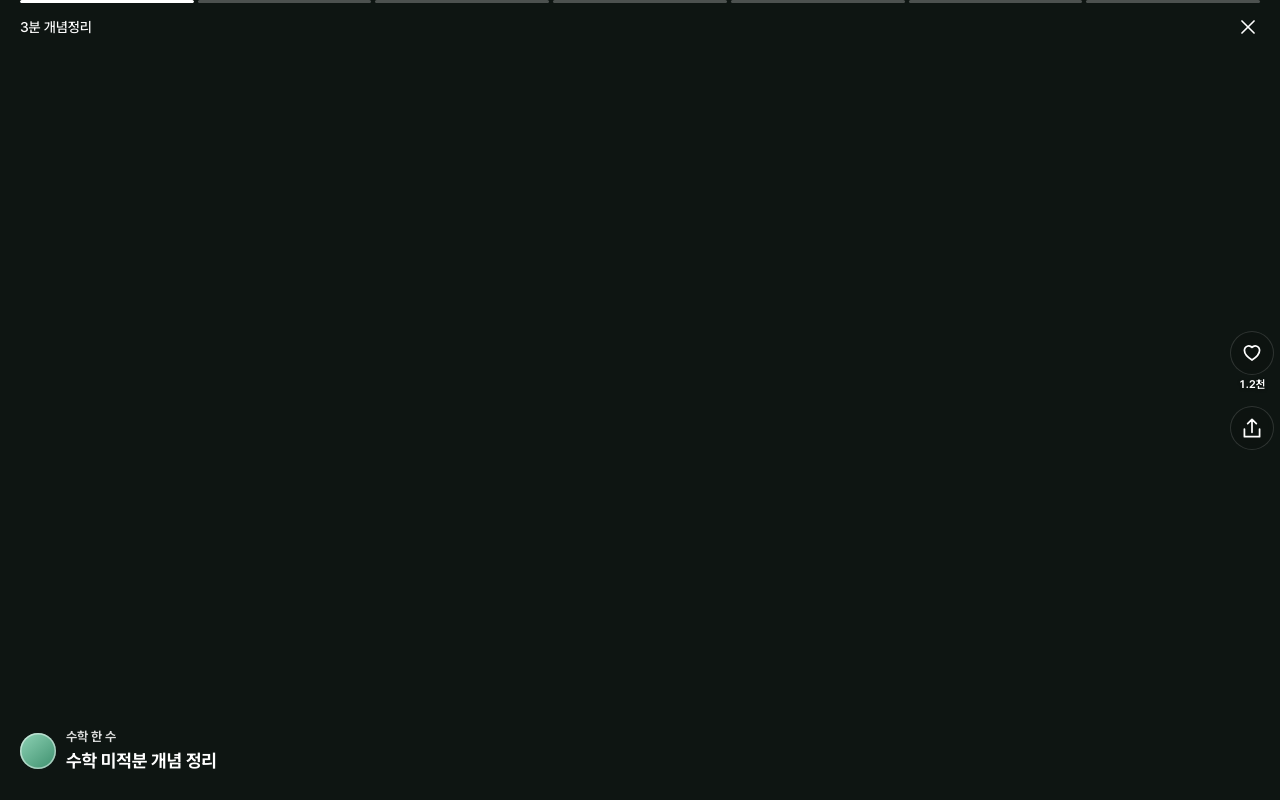
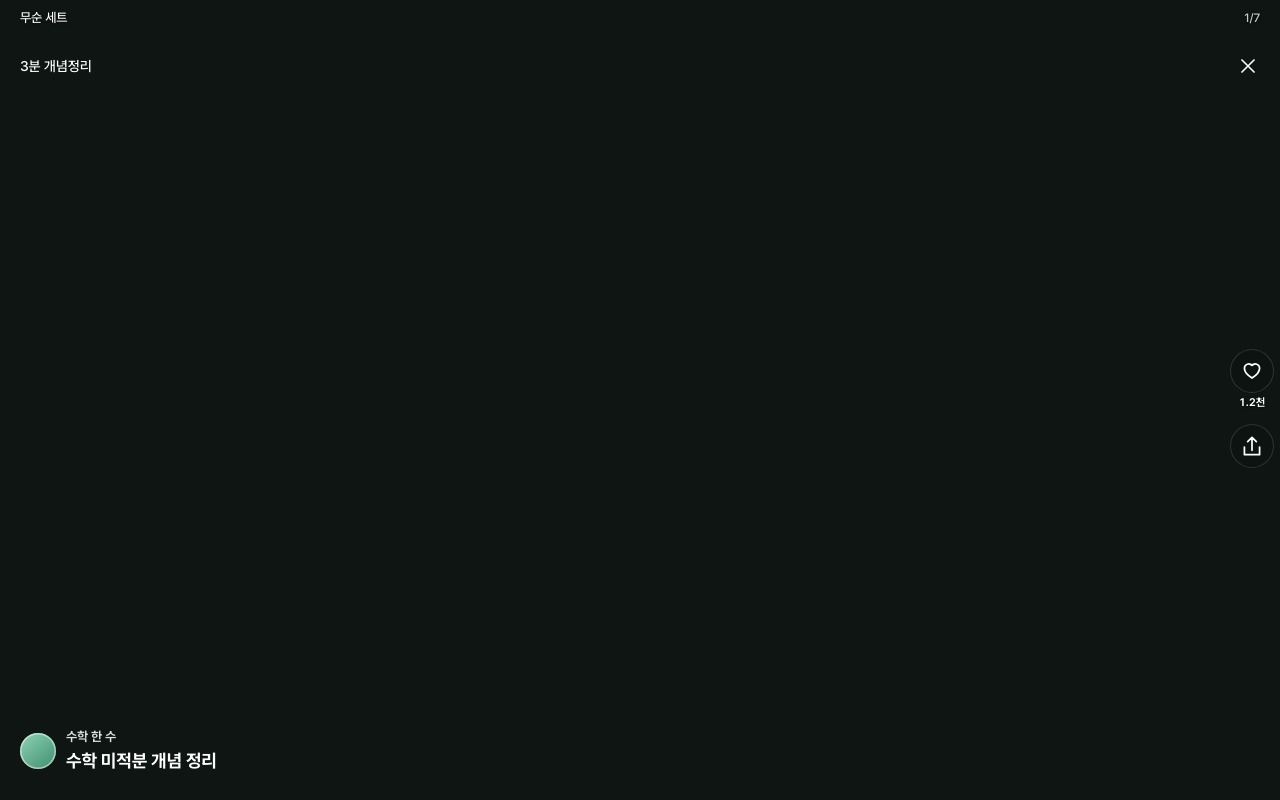
Before and after one commit to shortgong/shortgong-FE, a React (Vite) app: page /watch in a window 1280 px wide. Built offline with nearby package versions, Linux system fonts and the light colour scheme.

Commit message:
feat(watch): 상단 위치 텍스트 표시로 진행 바 대체

```diff
--- a/src/screens/WatchScreen.css
+++ b/src/screens/WatchScreen.css
@@ -29,7 +29,7 @@
   display: flex;
   flex-direction: column;
   height: 100%;
-  padding: calc(var(--safe-top) - 26px) 0 calc(var(--safe-bottom) + 8px);
+  padding: 8px 0 calc(var(--safe-bottom) + 8px);
   scroll-snap-align: start;
   scroll-snap-stop: always;
   /* 비활성 슬라이드는 클릭/포커스가 새지 않게 한다 (스테이지는 계속 드래그 가능) */
@@ -64,48 +64,13 @@
   min-height: 0;
 }
 
-/* ---------- 상단: 세그먼트 진행바 + 태그 ---------- */
+/* ---------- 상단: 태그 칩 ---------- */
 .slide__top {
   flex: none;
   padding: 0 var(--gutter);
 }
 
-.slide__bars {
-  display: flex;
-  gap: 4px;
-  margin-bottom: 12px;
-}
 
-.slide__bars > span {
-  position: relative;
-  flex: 1;
-  height: 2.5px;
-  overflow: hidden;
-  border-radius: var(--r-pill);
-  background: rgba(255, 255, 255, 0.26);
-}
-
-.slide__bars > span.is-done {
-  background: rgba(255, 255, 255, 0.72);
-}
-
-.slide__bars > span > i {
-  position: absolute;
-  inset: 0;
-  background: #fff;
-  transform-origin: left center;
-  animation: seg-fill linear forwards;
-  border-radius: var(--r-pill);
-}
-
-@keyframes seg-fill {
-  from {
-    transform: scaleX(0);
-  }
-  to {
-    transform: scaleX(1);
-  }
-}
 
 .slide__head {
   display: flex;
@@ -120,7 +85,7 @@
   width: 44px;
   height: 44px;
   flex: none;
-  margin: -10px -10px -10px 0;
+  margin: 0 -10px 0 0;
   border-radius: var(--r-pill);
   color: #fff;
   transition: background-color var(--dur) var(--ease);
@@ -306,53 +271,29 @@
   white-space: nowrap;
 }
 
-/* ---------------- 학습 세트 모드 ---------------- */
-/* 세트바는 절대위치가 아니라 흐름에 둔다 — 스테이지와 겹칠 여지가 생기지 않는다 */
-.watch__setbar {
+/* ---------------- 상단 위치 표시 ---------------- */
+/* 세트/무순 공통. 세그먼트 진행바를 대체하며 흐름에 둬서 스테이지와 겹치지 않는다. */
+.watch__pos {
   flex: none;
-  display: grid;
-  grid-template-columns: auto 1fr;
+  display: flex;
   align-items: center;
   gap: 10px;
   padding: calc(var(--safe-top) - 26px + 8px) var(--gutter) 8px;
   color: #fff;
 }
 
-.watch__setExit {
-  display: inline-flex;
-  align-items: center;
-  gap: 2px;
-  height: 34px;
-  padding: 0 10px 0 6px;
-  border-radius: var(--r-pill);
-  background: rgba(12, 18, 15, 0.4);
-  backdrop-filter: blur(4px);
-  color: #fff;
-}
-
-.watch__setInfo {
-  display: flex;
-  align-items: baseline;
-  justify-content: space-between;
-  gap: 8px;
+.watch__posLabel {
+  flex: 1;
   min-width: 0;
-}
-
-.watch__setName {
   overflow: hidden;
   text-overflow: ellipsis;
   white-space: nowrap;
   text-shadow: 0 1px 3px rgba(0, 0, 0, 0.55);
 }
 
-.watch__setCount {
+.watch__posCount {
   flex: none;
+  font-variant-numeric: tabular-nums;
   color: rgba(255, 255, 255, 0.78);
   text-shadow: 0 1px 3px rgba(0, 0, 0, 0.55);
 }
-
-
-/* 세트바가 이미 자리를 차지하므로 스테이지 쪽 상단 여백은 줄인다 */
-.watch__stage--set .slide {
-  padding-top: 2px;
-}
--- a/src/screens/WatchScreen.tsx
+++ b/src/screens/WatchScreen.tsx
@@ -7,7 +7,8 @@ import { useShortScroller } from '../hooks/useShortScroller';
 import { useStore } from '../store/context';
 import './WatchScreen.css';
 
-const SEGMENT_MS = 5200;
+/* 세트에 속하지 않은 일반 피드 라벨 */
+const FREE_FEED_LABEL = '무순 세트';
 
 export function WatchScreen() {
   const navigate = useNavigate();
@@ -51,23 +52,27 @@ export function WatchScreen() {
 
   return (
     <div className="watch">
-      {studySet && (
-        <header className="watch__setbar">
+      {/* 상단 위치 표시는 세트/무순 공통. 왼쪽=무엇을 보고 있는지, 오른쪽=몇 번째 중 몇 번째 */}
+      <header
+        className="watch__pos"
+        aria-label={`${studySet ? studySet.title : FREE_FEED_LABEL} ${index + 1}번째, 전체 ${shorts.length}번째`}
+      >
+        {studySet && (
           <button type="button" className="watch__setExit" onClick={() => navigate('/explore')} aria-label="탐색으로">
             <Icon name="back" size={20} />
           </button>
-          <div className="watch__setInfo">
-            <p className="t-label-plain watch__setName">{studySet.title}</p>
-            <p className="t-caption-plain watch__setCount">
-              {Math.min(index + 1, shorts.length)}/{shorts.length}편
-            </p>
-          </div>
-        </header>
-      )}
+        )}
+        <p className="t-label-plain watch__posLabel" aria-hidden="true">
+          {studySet ? studySet.title : FREE_FEED_LABEL}
+        </p>
+        <p className="t-caption-plain watch__posCount" aria-hidden="true">
+          {index + 1}/{shorts.length}
+        </p>
+      </header>
 
       <div
         ref={stageRef}
-        className={`watch__stage ${studySet ? 'watch__stage--set' : ''}`}
+        className="watch__stage"
         {...dbl.bind}
       >
         {shorts.map((s, i) => {
@@ -85,28 +90,6 @@ export function WatchScreen() {
               <div className={`slide__bg slide__bg--${s.tone}`} aria-hidden="true" />
 
               <header className="slide__top">
-                <div
-                  className="slide__bars"
-                  role="progressbar"
-                  aria-label="재생 진행"
-                  aria-valuemin={0}
-                  aria-valuemax={100}
-                  aria-valuenow={active ? undefined : 0}
-                >
-                  {shorts.map((x, j) => (
-                    <span key={x.id} className={j < i ? 'is-done' : ''}>
-                      {j === i && (
-                        <i
-                          style={{
-                            animationDuration: `${SEGMENT_MS}ms`,
-                            animationPlayState: dbl.dragging ? 'paused' : 'running',
-                          }}
-                        />
-                      )}
-                    </span>
-                  ))}
-                </div>
-
                 <div className="slide__head">
                   <span className="chip">{s.tag}</span>
                   <button
```
